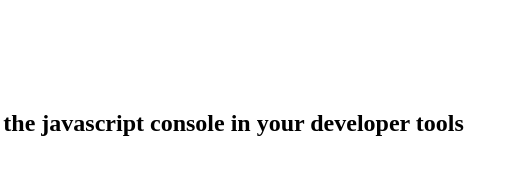
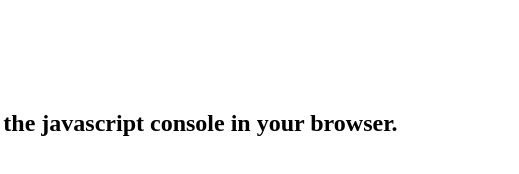
Before and after one commit to telegraphacademy/part1-self-assessment, a plain HTML site: page index.html in a window 1280 px wide. Shown: the part 222-396 px from the top of the page, 504-1023 px from the left. Drawn offline with Linux system fonts and the light colour scheme.

Commit message:
minor modifications to the readMe and html file

```diff
--- a/index.html
+++ b/index.html
@@ -8,7 +8,7 @@
     <body>
         <div class="test">
             <img class="test" src="https://lh3.googleusercontent.com/proxy/0h8c3IWfGOoHxfp6MVPD679o2b7RLJPa25cm2MxRr9IcimKO2fa9CZ8jZ7AVqJT0DX-mtyVdFCig-ZsPRIhHvM5yxIBV7uyv5Nlun6pKSUeoJ35Zn5qYwC9h-A=s426"/>
-            <h2> This Page is intentionally left blank. Please open the javascript console in your developer tools</h2>
+            <h2> This Page is intentionally left blank. Please open the javascript console in your browser.</h2>
         </div>
 
 
```
Also changed, not shown: 1 other file.
